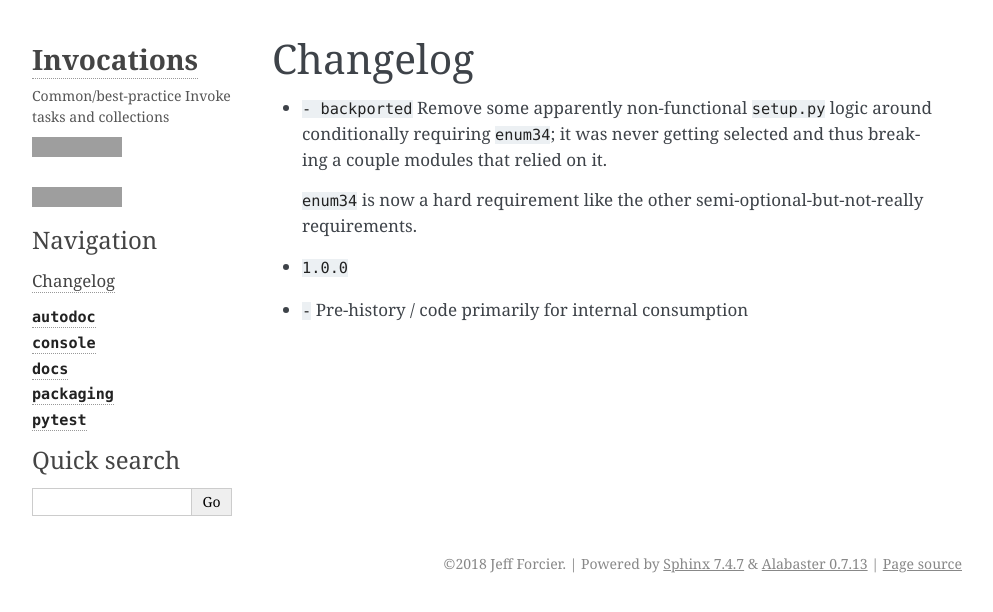
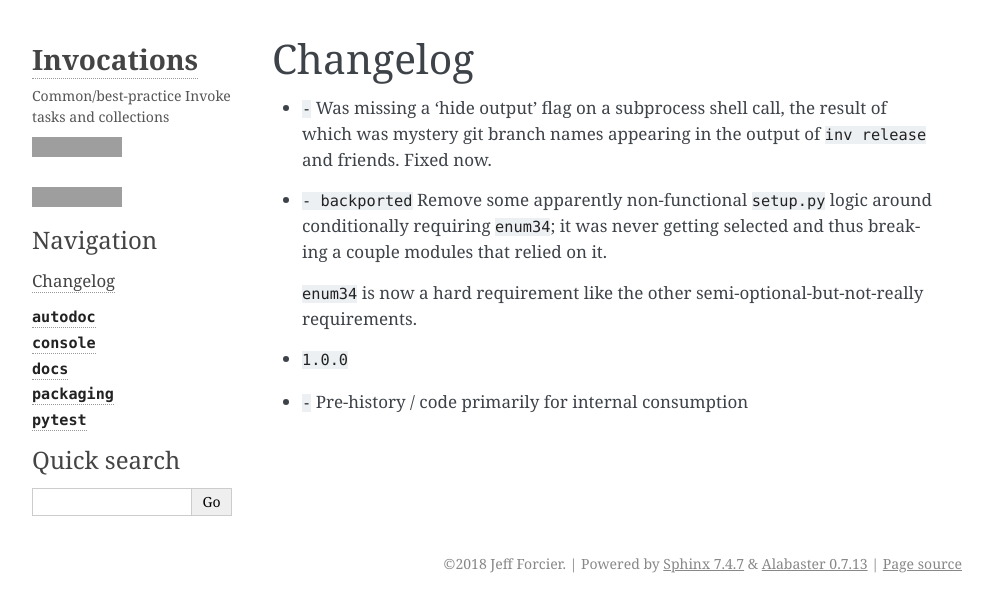
Before and after one commit to pyinvoke/invocations, a Sphinx documentation site: the page built from docs/changelog.rst, in a window 1280 px wide, cut to the strip 0-612 px from the top of the page. Shown: the whole strip, without its empty margins (148-1141 px from the left). Built offline with Sphinx 7.4.7, drawn with Linux system fonts in a browser that asks for light colours; cross-references to code outside the pages are shown as plain code; grey boxes are pictures that could not be loaded.

Commit message:
Do not print git branch by accident

```diff
--- a/docs/changelog.rst
+++ b/docs/changelog.rst
@@ -2,6 +2,9 @@
 Changelog
 =========
 
+- :bug:`-` Was missing a 'hide output' flag on a subprocess shell call, the
+  result of which was mystery git branch names appearing in the output of
+  ``inv release`` and friends. Fixed now.
 - :support:`- backported` Remove some apparently non-functional ``setup.py``
   logic around conditionally requiring ``enum34``; it was never getting
   selected and thus breaking a couple modules that relied on it.
```
Also changed, not shown: 1 other file.
